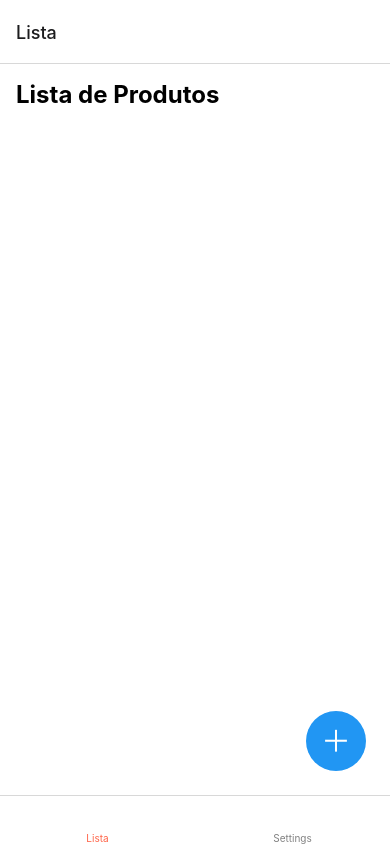
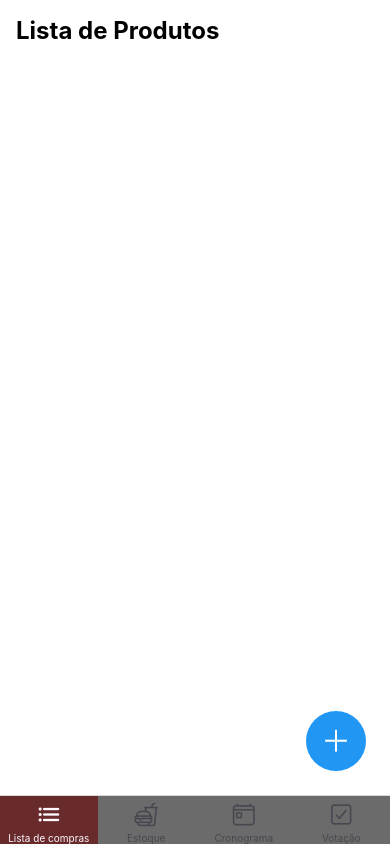
Before and after one commit to cammilamachado/AplicativoTaNaLista, a React Native app in the folder src/: screen /NavLista in a window 390 px wide. Built offline with nearby package versions, Linux system fonts and the light colour scheme; no server answers; the database is empty.

Commit message:
Estilização da bottom tab
Troquei o arquivo tabs lista pra jsx pois estava dando erro

```diff
--- /dev/null
+++ b/src/src/navigation/TabsLista.jsx
@@ -0,0 +1,71 @@
+import { createBottomTabNavigator } from "@react-navigation/bottom-tabs";
+import Lista from "../screens/Lista_Preenchida";
+import Cronograma from "../screens/Tela_Cronograma";
+import Estoque from "../screens/Tela_Estoque";
+import Votacao from "../screens/Tela_Votacao";
+import Ionicons from "@expo/vector-icons/Ionicons";
+import { TouchableOpacity } from "react-native";
+
+const TabsLista = createBottomTabNavigator();
+
+export default function MyTabs() {
+  return (
+    <TabsLista.Navigator
+      initialRouteName="Lista de compras"
+      screenOptions={({ route }) => ({
+        tabBarButton: (props) => {
+          const { accessibilityState, onPress, children } = props;
+          const focused = accessibilityState.selected;
+          let backgroundColor = "#6B6B6B";
+          if (focused) {
+            if (route.name === "Lista de compras") {
+              backgroundColor = "#682A2A";
+            } else if (route.name === "Estoque") {
+              backgroundColor = "#682A2A";
+            } else if (route.name === "Cronograma") {
+              backgroundColor = "#682A2A";
+            } else if (route.name === "Votação") {
+              backgroundColor = "#682A2A";
+            }
+          }
+          return (
+            <TouchableOpacity
+              onPress={onPress}
+              style={{
+                flex: 1,
+                backgroundColor,
+                justifyContent: "center",
+                alignItems: "center"
+              }}
+            >
+              {children}
+            </TouchableOpacity>
+          );
+        },
+        headerShown: false,
+        tabBarIcon: ({ focused, color, size }) => {
+          let iconName = "list-outline"; // valor padrão
+
+          if (route.name === "Lista de compras") {
+            iconName = focused ? "list" : "list-outline"; // troca a cor e o estilo do ícone caso selecionado ou não
+          } else if (route.name === "Estoque") {
+            iconName = focused ? "fast-food" : "fast-food-outline";
+          } else if (route.name === "Cronograma") {
+            iconName = focused ? "today" : "today-outline";
+          } else if (route.name === "Votação") {
+            iconName = focused ? "checkbox" : "checkbox-outline";
+          }
+
+          return <Ionicons name={iconName} size={size} color={color} />;
+        },
+        tabBarActiveTintColor: "#fef7ff",
+        tabBarInactiveTintColor: "#49454f",
+      })}
+    >
+      <TabsLista.Screen name="Lista de compras" component={Lista} />
+      <TabsLista.Screen name="Estoque" component={Estoque} />
+      <TabsLista.Screen name="Cronograma" component={Cronograma} />
+      <TabsLista.Screen name="Votação" component={Votacao} />
+    </TabsLista.Navigator>
+  );
+}
--- a/src/src/navigation/TabsLista.tsx
+++ /dev/null
@@ -1,39 +0,0 @@
-import { createBottomTabNavigator } from "@react-navigation/bottom-tabs";
-import Lista from "../screens/Lista_Preenchida";
-import Ionicons from "@expo/vector-icons/Ionicons";
-import { View } from "react-native";
-export default function MyTabs() {
-  const TabsLista = createBottomTabNavigator();
-  return (
-    <TabsLista.Navigator
-      screenOptions={({ route }) => ({
-        tabBarIcon: ({ focused, color, size }) => {
-          let iconName;
-
-          if (route.name === "Settings") {
-            iconName = focused
-              ? "bookmark"
-              : "bookmark-outline";
-          } else if (route.name === "Lista") {
-            iconName = focused ? "list" : "list-outline";
-          }
-
-          // You can return any component that you like here!
-          return <Ionicons  size={size} color={color} />;
-        },
-        tabBarActiveTintColor: "tomato",
-        tabBarInactiveTintColor: "gray",
-      })}
-    >
-      <TabsLista.Screen name="Lista" component={Lista} />
-      <TabsLista.Screen name = "Settings" component={teste}/>
-    </TabsLista.Navigator>
-  );
-}
-function teste() {
-  return (
-    <View>
-      <button> TEste</button>
-    </View>
-  );
-}
--- a/src/src/screens/Lista_Preenchida.tsx
+++ b/src/src/screens/Lista_Preenchida.tsx
@@ -22,11 +22,11 @@ interface Produto {
 
 export default function Lista() {
   const navigation = useNavigation();
-  const [usuarios, setUsuarios] = useState<Produto[]>([]);
+  const [produtos, setProdutos] = useState<Produto[]>([]);
   const [modalVisible, setModalVisible] = useState(false);
   const [nome, setNome] = useState("");
-  const [idade, setIdade] = useState("");
-  const [email, setEmail] = useState("");
+  const [quantidade, setQuantidade] = useState("");
+  const [validade, setValidade] = useState("");
 
   useEffect(() => {
     carregarUsuarios();
@@ -39,14 +39,14 @@ export default function Lista() {
         id: doc.id,
         ...doc.data(),
       })) as Produto[];
-      setUsuarios(lista);
+      setProdutos(lista);
     } catch (error) {
       console.error("Erro ao buscar dados:", error);
     }
   }
 
   const adicionarProduto = async () => {
-    if (!nome || !idade || !email) {
+    if (!nome || !quantidade || !validade) {
       Alert.alert("Erro", "Preencha todos os campos");
       return;
     }
@@ -54,13 +54,13 @@ export default function Lista() {
     try {
       await addDoc(collection(db, "usuarios"), {
         nome,
-        idade: Number(idade),
-        email,
+        idade: Number(quantidade),
+        email: validade,
       });
       setModalVisible(false);
       setNome("");
-      setIdade("");
-      setEmail("");
+      setQuantidade("");
+      setValidade("");
       carregarUsuarios(); // recarrega os dados
     } catch (error) {
       console.error("Erro ao adicionar usuário:", error);
@@ -81,7 +81,7 @@ export default function Lista() {
       <Text style={styles.titulo}>Lista de Produtos</Text>
 
       <FlatList
-        data={usuarios}
+        data={produtos}
         keyExtractor={(item) => item.id}
         renderItem={renderItem}
         contentContainerStyle={styles.lista}
@@ -99,7 +99,7 @@ export default function Lista() {
       <Modal visible={modalVisible} animationType="slide" transparent>
         <View style={styles.modalContainer}>
           <View style={styles.modalContent}>
-            <Text style={styles.modalTitulo}>Novo Usuário</Text>
+            <Text style={styles.modalTitulo}>Adicionar produto</Text>
 
             <TextInput
               placeholder="Nome"
@@ -110,15 +110,15 @@ export default function Lista() {
             <TextInput
               placeholder="Idade"
               style={styles.input}
-              value={idade}
-              onChangeText={setIdade}
+              value={quantidade}
+              onChangeText={setQuantidade}
               keyboardType="numeric"
             />
             <TextInput
               placeholder="Email"
               style={styles.input}
-              value={email}
-              onChangeText={setEmail}
+              value={validade}
+              onChangeText={setValidade}
               keyboardType="email-address"
             />
 
--- /dev/null
+++ b/src/src/screens/Tela_Cronograma.tsx
@@ -0,0 +1,3 @@
+export default function Cronograma(){
+
+}
--- /dev/null
+++ b/src/src/screens/Tela_Estoque.tsx
@@ -0,0 +1,3 @@
+export default function Estoque(){
+
+}
--- /dev/null
+++ b/src/src/screens/Tela_Votacao.tsx
@@ -0,0 +1,3 @@
+export default function Votacao(){
+
+}
```
